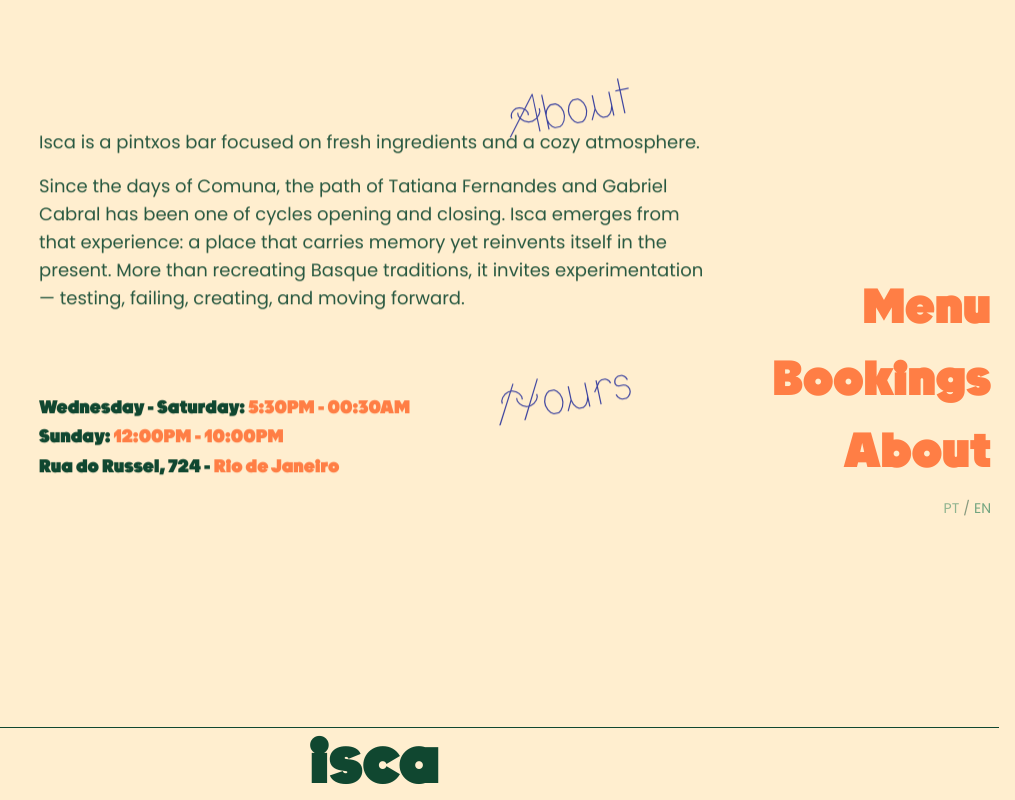
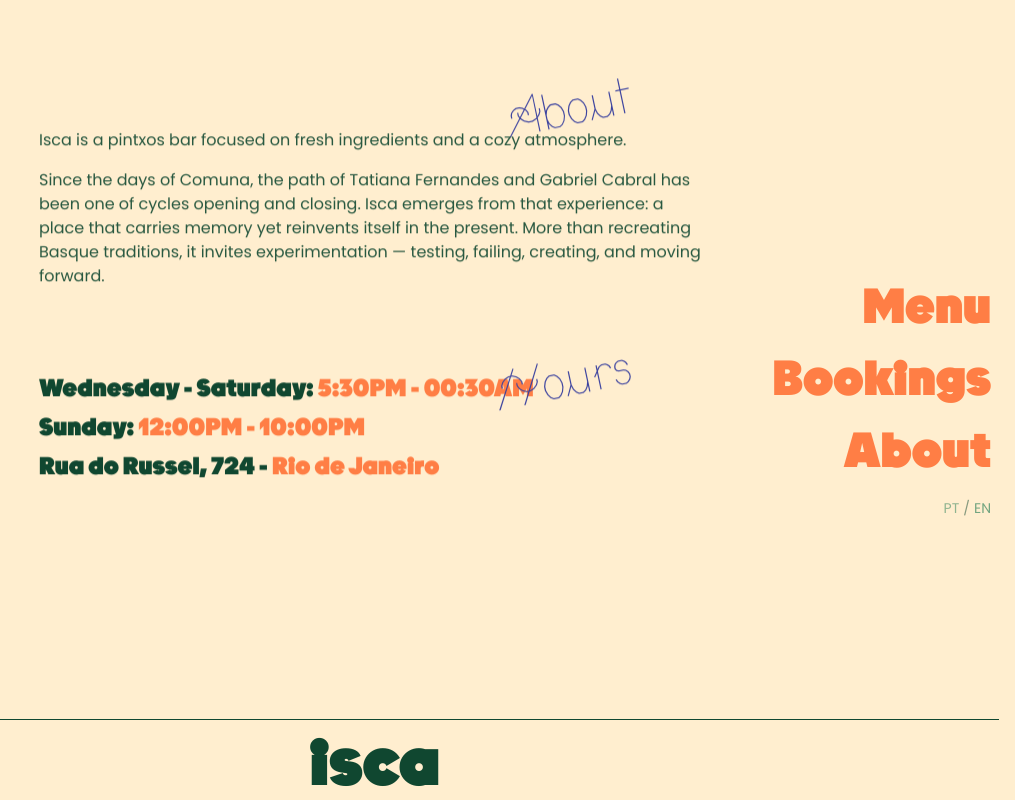
Before and after one commit to guerrinharj/isca, a Next.js app: page /en/sobre in a window 1280 px wide. Shown: the whole page, without its empty margins (265-1280 px from the left). Built offline with nearby package versions, Linux system fonts and the light colour scheme; no server answers.

Commit message:
adjustments for h1s and padding on footer

```diff
--- a/app/[locale]/layout.tsx
+++ b/app/[locale]/layout.tsx
@@ -68,6 +68,7 @@ export default async function LocaleLayout({ children, params }: LayoutProps) {
                         mx-auto w-full flex items-center
                         justify-center
                         border-t-1 border-isca-verde
+                        pt-2
                     "
                 >
                 <BigMark
@@ -77,6 +78,7 @@ export default async function LocaleLayout({ children, params }: LayoutProps) {
                         md:text-[6vw]
                         lg:text-[5vw]
                         w-auto
+                        transform translate-y-[2px]
                     "
                 />
                 </div>
--- a/app/[locale]/reservas/page.tsx
+++ b/app/[locale]/reservas/page.tsx
@@ -268,13 +268,15 @@ export default function Page() {
                 className="pb-20 md:pb-5 md:py-5 lg:mb-20 font-sans relative will-change-[opacity,transform]"
                 style={{ animation: 'fadeInUpMini 220ms ease-out both' }}
             >
-                <div className="relative max-w-md mx-auto">
-                    <h1
+
+                <h1
                         className="hidden md:block absolute -top-[40px] right-[32px] font-cirrus -rotate-12 text-4xl md:text-5xl tracking-tightest"
                         style={{ color: 'var(--color-isca-azul)' }}
                     >
                         {t.title}
-                    </h1>
+                </h1>
+
+                <div className="relative max-w-md mx-auto">
 
                     <form onSubmit={onSubmit} className="grid gap-6 w-full mt-24">
                         <div>
--- a/app/[locale]/sobre/page.tsx
+++ b/app/[locale]/sobre/page.tsx
@@ -34,7 +34,7 @@ export default async function SobrePage({ params }: SobrePageProps) {
                         </h1>
 
                         {safeLocale === 'pt' ? (
-                            <div className="text-lg md:pt-12">
+                            <div className="text-base pt-13 md:pt-12">
                                 <p className="text-left opacity-90 mb-4">
                                     O Isca é um bar de pintxos com foco em ingredientes frescos e uma atmosfera acolhedora.
                                 </p>
@@ -46,7 +46,7 @@ export default async function SobrePage({ params }: SobrePageProps) {
                                 </p>
                             </div>
                         ) : (
-                            <div className="text-lg md:pt-12">
+                            <div className="text-base pt-13 md:pt-12">
                                 <p className="text-left opacity-90 mb-4">
                                     Isca is a pintxos bar focused on fresh ingredients and a cozy atmosphere.
                                 </p>
@@ -63,7 +63,7 @@ export default async function SobrePage({ params }: SobrePageProps) {
                     {/* Block 2: InfoText, aligned right on larger screens */}
                     <div className="relative max-w-2xl mx-auto">
                         <h1
-                            className="absolute right-0 md:right-20 bottom-15 md:block font-cirrus text-isca-azul -rotate-12 text-4xl lg:text-5xl font-display tracking-tightest"
+                            className="absolute right-0 md:right-20 bottom-20 md:bottom-20 md:block font-cirrus text-isca-azul -rotate-12 text-4xl lg:text-5xl font-display tracking-tightest"
                         >
                             {t.nav.horario}
                         </h1>
@@ -72,9 +72,8 @@ export default async function SobrePage({ params }: SobrePageProps) {
                             locale={safeLocale as 'pt' | 'en'}
                             className="
                                 md:inline-block
-                                text-base
-                                md:text-sm
-                                lg:text-lg
+                                text-lg
+                                md:text-2xl
                             "
                         />
                     </div>
--- a/components/NavBar.tsx
+++ b/components/NavBar.tsx
@@ -138,19 +138,19 @@ export default function NavBar({ t, locale }: NavBarProps) {
                 >
                     <Link
                         href={`/${locale}/cardapio`}
-                        className="hover:text-isca-laranja block text-4xl lg:text-5xl origin-right"
+                        className="hover:text-isca-laranja block text-4xl md:text-3xl lg:text-5xl origin-right"
                     >
                         {t.nav.menu}
                     </Link>
                     <Link
                         href={`/${locale}/reservas`}
-                        className="hover:text-isca-laranja block text-4xl lg:text-5xl origin-right"
+                        className="hover:text-isca-laranja block text-4xl md:text-3xl lg:text-5xl origin-right"
                     >
                         {t.nav.reservas}
                     </Link>
                     <Link
                         href={`/${locale}/sobre`}
-                        className="hover:text-isca-laranja block text-4xl lg:text-5xl origin-right"
+                        className="hover:text-isca-laranja block text-4xl md:text-3xl lg:text-5xl origin-right"
                     >
                         {t.nav.sobre}
                     </Link>
```
Lines whose indentation alone changed are shown as unchanged.
